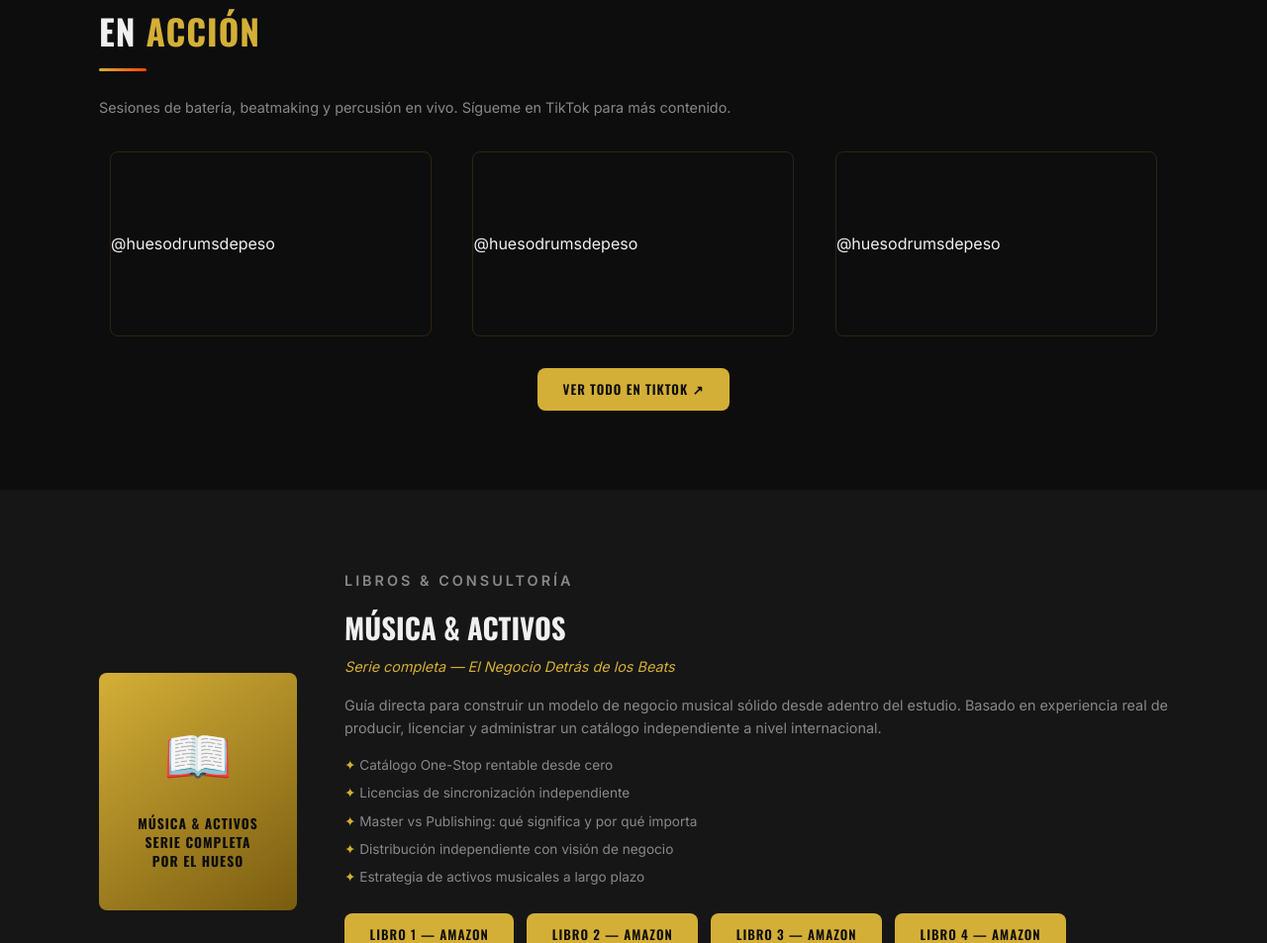
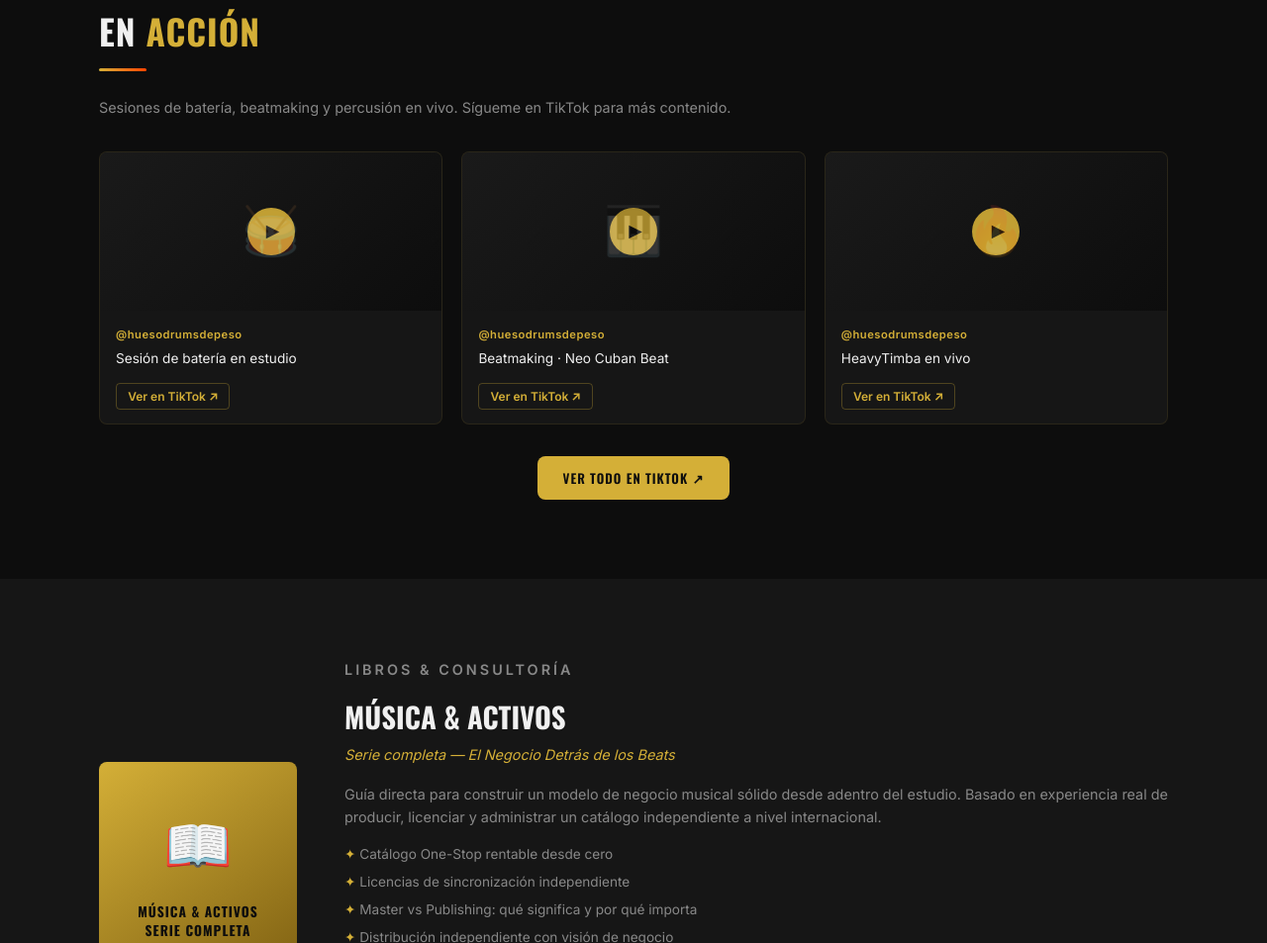
Before and after one commit to huesodrumsdepeso/huesodrumsdepeso, a plain HTML site: page index.html in a window 1280 px wide. Shown: the part 3099-4052 px from the top of the page at 99% size. Drawn offline with nearby package versions, Linux system fonts and the light colour scheme; a script that the page names is missing.

Commit message:
Fix videos TikTok: tarjetas directas compatibles con movil

```diff
--- a/index.html
+++ b/index.html
@@ -230,9 +230,15 @@
     /* ── VIDEOS ── */
     .videos { background: var(--carbon); }
     .vid-grid { display: grid; grid-template-columns: repeat(3,1fr); gap: 1.2rem; }
-    .tiktok-wrap { display: flex; justify-content: center; }
-    .tiktok-embed { border: 1px solid rgba(212,175,55,0.15) !important; border-radius: var(--r) !important; overflow: hidden; }
-    .vid-cta { text-align: center; margin-top: 2rem; }
+    .vid-card { display: flex; flex-direction: column; background: var(--gray); border: 1px solid rgba(212,175,55,0.1); border-radius: var(--r); overflow: hidden; transition: border-color var(--t), transform var(--t); text-decoration: none; }
+    .vid-card:hover { border-color: var(--gold); transform: translateY(-3px); }
+    .vid-thumb { background: linear-gradient(135deg, #1a1a1a, #0d0d0d); height: 160px; display: flex; align-items: center; justify-content: center; position: relative; }
+    .vid-play { position: absolute; top: 50%; left: 50%; transform: translate(-50%,-50%); width: 48px; height: 48px; background: rgba(212,175,55,0.9); border-radius: 50%; display: flex; align-items: center; justify-content: center; font-size: 1.1rem; color: var(--carbon); padding-left: 4px; }
+    .vid-ico { font-size: 3rem; opacity: 0.15; }
+    .vid-info { padding: 1rem; }
+    .vid-label { font-size: 0.7rem; color: var(--gold); font-weight: 600; letter-spacing: 0.5px; display: block; margin-bottom: 0.3rem; }
+    .vid-info p { font-size: 0.85rem; color: var(--white); margin: 0 0 0.8rem; }
+    .vid-cta-btn { font-size: 0.75rem; color: var(--gold); font-weight: 600; border: 1px solid rgba(212,175,55,0.3); border-radius: 4px; padding: 0.3rem 0.7rem; }    .vid-cta { text-align: center; margin-top: 2rem; }
 
     /* ── BOOK ── */
     .book { background: var(--gray); }
@@ -306,7 +312,6 @@
       .about-grid, .contact-grid, .book-grid { grid-template-columns: 1fr; gap: 2rem; }
       .srv-grid { grid-template-columns: 1fr; }
       .vid-grid { grid-template-columns: 1fr; }
-      .tiktok-wrap { width: 100%; }
       .frow     { grid-template-columns: 1fr; }
       .stats    { grid-template-columns: 1fr 1fr; }
       .book-cover { width: 160px; }
@@ -516,37 +521,41 @@
     <div class="line r"></div>
     <p class="sub r">Sesiones de batería, beatmaking y percusión en vivo. Sígueme en TikTok para más contenido.</p>
 
+    <!-- Videos TikTok - tarjetas directas (compatibles con móvil) -->
     <div class="vid-grid">
-      <div class="tiktok-wrap r">
-        <blockquote class="tiktok-embed"
-          cite="https://www.tiktok.com/@huesodrumsdepeso/video/7628666894588923153"
-          data-video-id="7628666894588923153"
-          style="max-width:325px;min-width:325px;">
-          <section>
-            <a href="https://www.tiktok.com/@huesodrumsdepeso" target="_blank" rel="noopener">@huesodrumsdepeso</a>
-          </section>
-        </blockquote>
-      </div>
-      <div class="tiktok-wrap r">
-        <blockquote class="tiktok-embed"
-          cite="https://www.tiktok.com/@huesodrumsdepeso/video/7700387055297236245"
-          data-video-id="7700387055297236245"
-          style="max-width:325px;min-width:325px;">
-          <section>
-            <a href="https://www.tiktok.com/@huesodrumsdepeso" target="_blank" rel="noopener">@huesodrumsdepeso</a>
-          </section>
-        </blockquote>
-      </div>
-      <div class="tiktok-wrap r">
-        <blockquote class="tiktok-embed"
-          cite="https://www.tiktok.com/@huesodrumsdepeso/video/7619459840078826753"
-          data-video-id="7619459840078826753"
-          style="max-width:325px;min-width:325px;">
-          <section>
-            <a href="https://www.tiktok.com/@huesodrumsdepeso" target="_blank" rel="noopener">@huesodrumsdepeso</a>
-          </section>
-        </blockquote>
-      </div>
+      <a href="https://www.tiktok.com/@huesodrumsdepeso/video/7628666894588923153" target="_blank" rel="noopener" class="vid-card r">
+        <div class="vid-thumb">
+          <div class="vid-play">▶</div>
+          <div class="vid-ico">🥁</div>
+        </div>
+        <div class="vid-info">
+          <span class="vid-label">@huesodrumsdepeso</span>
+          <p>Sesión de batería en estudio</p>
+          <span class="vid-cta-btn">Ver en TikTok ↗</span>
+        </div>
+      </a>
+      <a href="https://www.tiktok.com/@huesodrumsdepeso/video/7700387055297236245" target="_blank" rel="noopener" class="vid-card r">
+        <div class="vid-thumb">
+          <div class="vid-play">▶</div>
+          <div class="vid-ico">🎹</div>
+        </div>
+        <div class="vid-info">
+          <span class="vid-label">@huesodrumsdepeso</span>
+          <p>Beatmaking · Neo Cuban Beat</p>
+          <span class="vid-cta-btn">Ver en TikTok ↗</span>
+        </div>
+      </a>
+      <a href="https://www.tiktok.com/@huesodrumsdepeso/video/7619459840078826753" target="_blank" rel="noopener" class="vid-card r">
+        <div class="vid-thumb">
+          <div class="vid-play">▶</div>
+          <div class="vid-ico">🔥</div>
+        </div>
+        <div class="vid-info">
+          <span class="vid-label">@huesodrumsdepeso</span>
+          <p>HeavyTimba en vivo</p>
+          <span class="vid-cta-btn">Ver en TikTok ↗</span>
+        </div>
+      </a>
     </div>
     <div class="vid-cta r">
       <a href="https://www.tiktok.com/@huesodrumsdepeso" target="_blank" rel="noopener" class="btn btn-gold">Ver Todo en TikTok ↗</a>
@@ -702,6 +711,5 @@
     }
   }
 </script>
-<script async src="https://www.tiktok.com/embed.js"></script>
 </body>
 </html>
```
